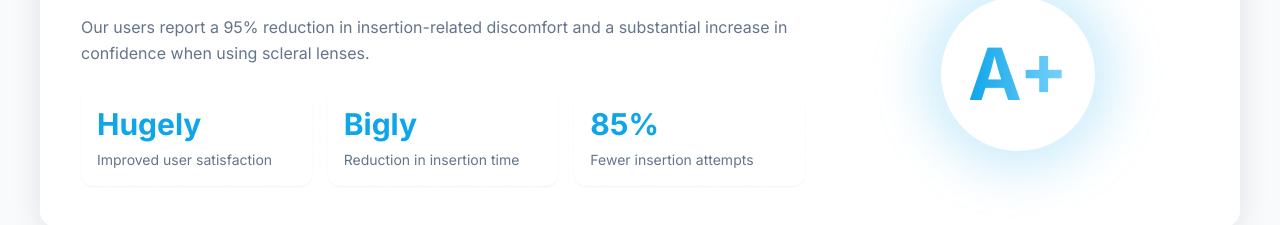
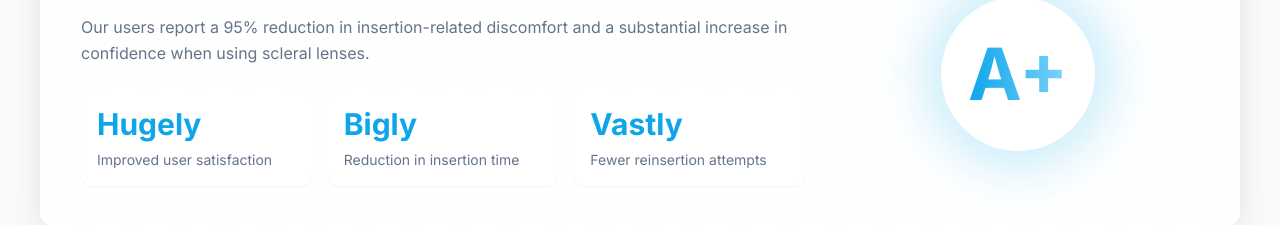
Before and after one commit to vdalal/arify-scleral-contact-lens-smarttool, a React (Vite) app: page / in a window 1280 px wide. Shown: the part 3755-3980 px from the top of the page. Built offline with nearby package versions, Linux system fonts and the light colour scheme.

Commit message:
Fix: Update text in Benefits section
Refactor the text content within the Benefits section to reflect the requested changes.

```diff
--- a/src/components/Benefits.tsx
+++ b/src/components/Benefits.tsx
@@ -92,8 +92,8 @@ const Benefits: React.FC = () => {
                     <div className="text-sm text-brand-gray">Reduction in insertion time</div>
                   </div>
                   <div className="flex-1 bg-white rounded-lg p-4 shadow-sm">
-                    <div className="text-3xl font-bold text-brand-blue mb-2">85%</div>
-                    <div className="text-sm text-brand-gray">Fewer insertion attempts</div>
+                    <div className="text-3xl font-bold text-brand-blue mb-2">Vastly</div>
+                    <div className="text-sm text-brand-gray">Fewer reinsertion attempts</div>
                   </div>
                 </div>
               </div>
```
